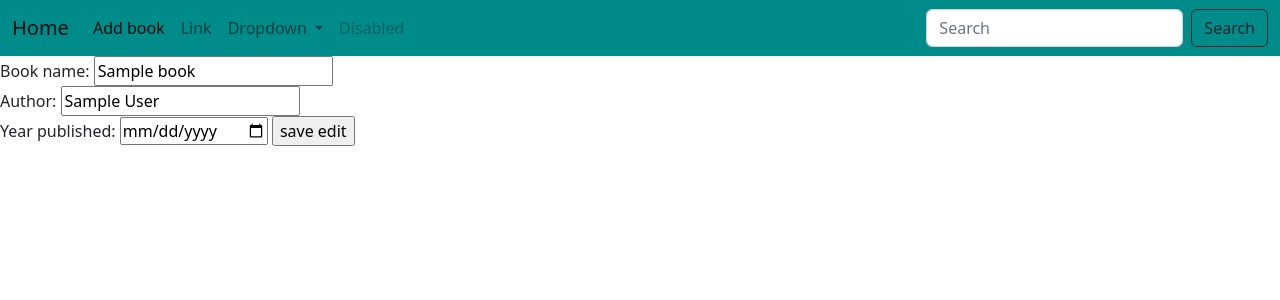
After one commit to Timglad/Second-Project, a Django app: page /books/1/edit in a window 1280 px wide. The commit adds this page. Shown: the top 300 px of the page. Run offline with Django 4.2, Linux system fonts and the light colour scheme; tables that the repository leaves empty hold one stand-in row (values such as "Sample post").

Commit message:
books functions

```diff
--- a/library/books/models.py
+++ b/library/books/models.py
@@ -31,3 +31,6 @@ class Loan(models.Model):
     bookID = models.ForeignKey(Book, on_delete=models.CASCADE)
     loandate = models.DateTimeField(auto_now_add=True)
     returndate = models.DateField()
+
+    def __str__(self):
+      return self.custID + "," + self.returndate
--- a/library/books/templates/base.html
+++ b/library/books/templates/base.html
@@ -6,14 +6,14 @@
 <body>
 <nav class="navbar navbar-expand-lg" style="background-color: #008b8b;">
     <div class="container-fluid">
-      <a class="navbar-brand" href="#">Navbar</a>
+      <a class="navbar-brand" href="{% url 'books:mains' %}">Home</a>
       <button class="navbar-toggler" type="button" data-bs-toggle="collapse" data-bs-target="#navbarSupportedContent" aria-controls="navbarSupportedContent" aria-expanded="false" aria-label="Toggle navigation">
         <span class="navbar-toggler-icon"></span>
       </button>
       <div class="collapse navbar-collapse" id="navbarSupportedContent">
         <ul class="navbar-nav me-auto mb-2 mb-lg-0">
           <li class="nav-item">
-            <a class="nav-link active" aria-current="page" href="#">Home</a>
+            <a class="nav-link active" aria-current="page" href="{% url 'books:addbook' %}">Add book</a>
           </li>
           <li class="nav-item">
             <a class="nav-link" href="#">Link</a>
@@ -35,7 +35,7 @@
         </ul>
         <form class="d-flex" role="search">
           <input class="form-control me-2" type="search" placeholder="Search" aria-label="Search">
-          <button class="btn btn-outline-success" type="submit">Search</button>
+          <button class="btn btn-outline-dark" type="submit">Search</button>
         </form>
       </div>
     </div>
--- /dev/null
+++ b/library/books/templates/single_book.html
@@ -0,0 +1,32 @@
+{% extends "base.html" %}
+{% load static %}
+{% block content %}
+<script> function myFunction() {
+    confirm("are you sure?");
+}</script>
+    {% if edit %}
+
+    <form action="{% url 'books:edit' book.id %}" method="POST">
+        {% csrf_token %}
+        Book name:
+        <input type="text" value="{{book.name}}" name="name"><br>
+        Author:
+        <input type="text" value="{{book.author}}" name="author"><br>
+        Year published:
+        <input type="date" value="{{book.year_published|date:"Y"}}" name="yearpublished"<br>
+        <input type="submit" value="save edit">
+    </form>
+
+    {% else %}
+    <img style="width:150px;height:200px" src="{% static 'images/' %}{{ book.image }}" class="card-img-top" alt="..." >
+    <hr/>
+    Name:{{book.name}}<br>
+    Author:{{book.author}}<br>
+    Year published:{{book.year_published|date:"Y"}}<br>
+    <a href="{% url 'books:edit' book.id %}" class="btn btn-info">Edit book</a>
+    <a href="{% url 'books:delbook' book.id %}" onclick="return confirm('The book will be deleted forever, are you sure you want to delete the book?')" class="btn btn-danger">Delete book</a>
+    {% endif %}
+
+
+
+{% endblock %}
--- a/library/books/urls.py
+++ b/library/books/urls.py
@@ -4,5 +4,9 @@ from . import views
 app_name = "books"
 
 urlpatterns = [
-    path("", views.mains),
+    path("mains/", views.mains,name= "mains"),
+    path("addbook/",views.add_book,name="addbook"),
+    path("<pk>/delbook", views.delete_book,name="delbook"),
+    path('<pk>/singlebook', views.single_book, name="single_book"),
+    path('<pk>/edit', views.edit_book, name="edit"),
 ]
--- a/library/books/views.py
+++ b/library/books/views.py
@@ -1,8 +1,10 @@
-from django.shortcuts import render
 from django.http import HttpResponse
 from django.template import loader
+from django.shortcuts import render, redirect
+from books.forms import BookForm
+from django.contrib.auth.decorators import login_required
 from books.models import Book
-
+from django.contrib import messages
 
 def mains(request):
    mybooks = Book.objects.all()
@@ -10,3 +12,37 @@ def mains(request):
        'book_list': mybooks,
    }
    return render(request,'mains.html',context=context)
+
+def add_book(request):
+    if request.method == "POST":
+        bookform = BookForm(request.POST, request.FILES)
+        if bookform.is_valid():
+            bookform.save()
+            return redirect('books:mains')
+    else:
+        bookform = BookForm()
+
+    context = {
+        'bookform': bookform,
+    }
+    return render(request, "add_book.html", context=context)
+
+def delete_book(request,pk):
+    book = Book.objects.get(id=pk)
+    book.delete()
+    return redirect('books:mains')
+
+def single_book(request, pk):
+    book = Book.objects.get(id=pk)
+    return render(request,'single_book.html',{'book':book})
+
+def edit_book(request, pk):
+    book = Book.objects.get(id=pk)
+    if request.method == "GET":
+        return render(request,'single_book.html',{'book':book,'edit':True})
+    book.name = request.POST.get('name')
+    book.author = request.POST.get('author')
+    book.year_published = request.POST.get('yearpublished')
+    book.save()
+    messages.info(request,"Saved Successfuly")
+    return redirect('books:mains')
--- a/library/library/urls.py
+++ b/library/library/urls.py
@@ -6,7 +6,7 @@ from . import settings
 
 urlpatterns = [
     path("admin/", admin.site.urls),
-    path("", include('books.urls'))
+    path("books/", include('books.urls'))
 ]
 
 urlpatterns += static(settings.STATIC_URL, document_root=settings.STATIC_ROOT)
```
Also changed, not shown: library/books/templates/add_book.html (added, +9 -0 lines), library/books/templates/mains.html (+7 -3 lines), library/static/images/Harry_Potter.jpg (added), library/static/images/WIN_20220512_16_24_37_Pro.jpg (added).
